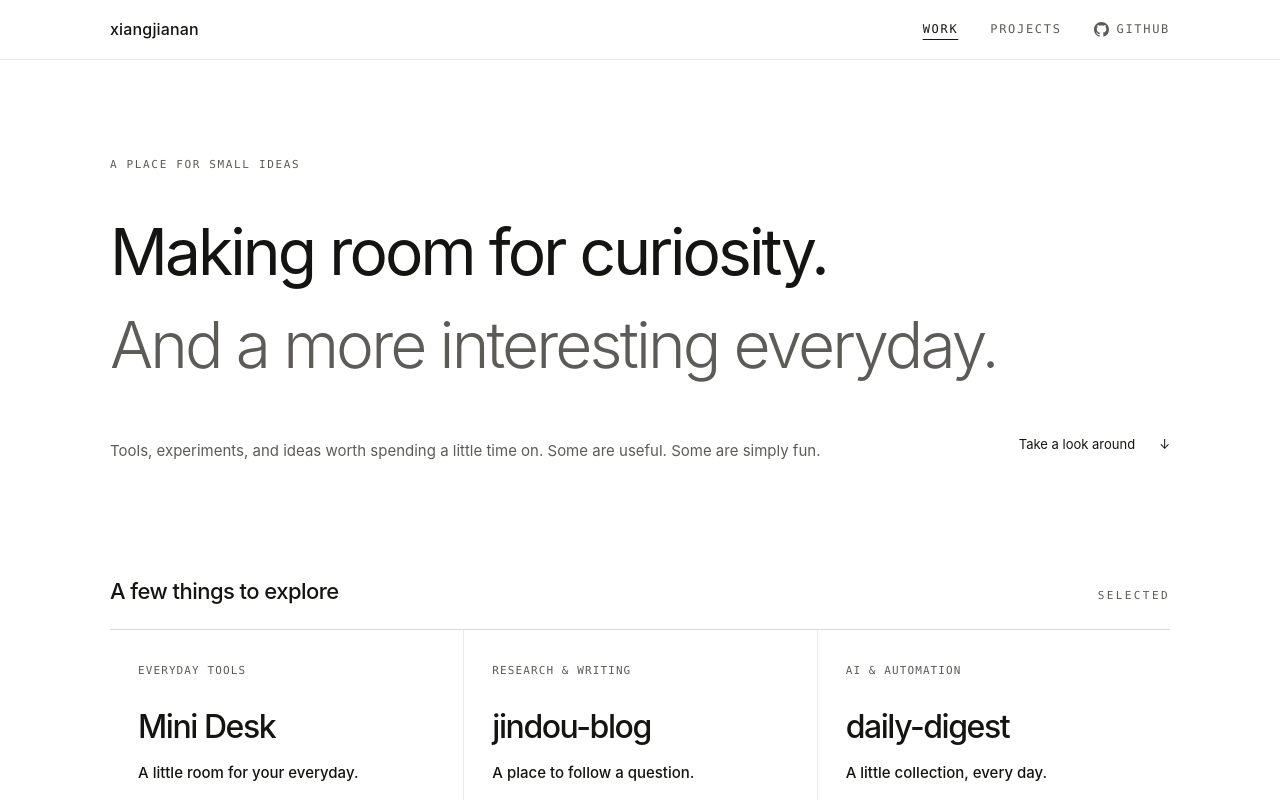
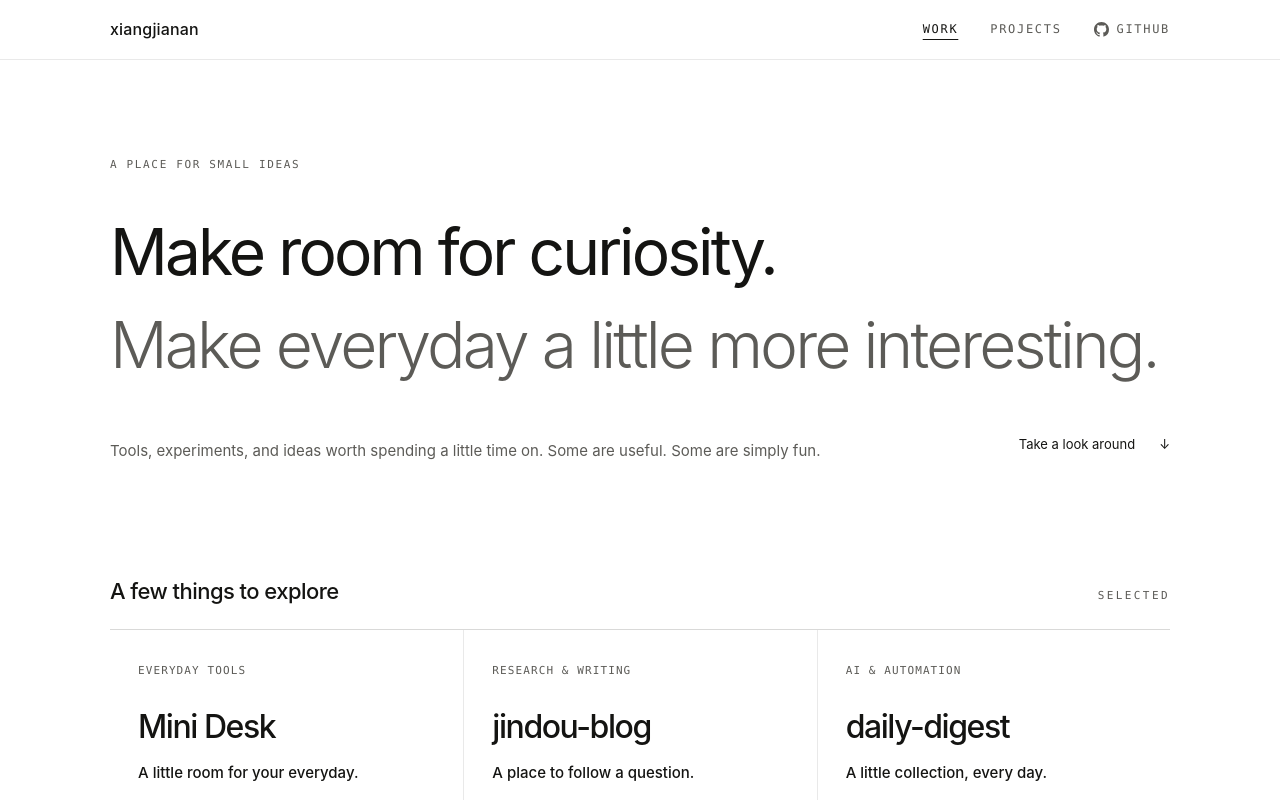
Before and after one commit to xiangjianan/xiangjianan.github.io, a Vue app: page / in a window 1280 px wide. Shown: the top 800 px of the page. Built offline with nearby package versions, Linux system fonts and the light colour scheme.

Commit message:
Update homepage slogan

```diff
--- a/src/components/HeroSection.vue
+++ b/src/components/HeroSection.vue
@@ -5,7 +5,7 @@ import { t } from '../data/locale'
   <div class="hero">
     <div class="container">
       <p class="hero-eyebrow label" v-reveal>{{ t('A PLACE FOR SMALL IDEAS', '一些小想法') }}</p>
-      <h1 v-reveal="60">{{ t('Making room for curiosity.', '给好奇心留一点空间。') }}<br><em>{{ t('And a more interesting everyday.', '让每一天多一点意思。') }}</em></h1>
+      <h1 v-reveal="60">{{ t('Make room for curiosity.', '给好奇留点空间，') }}<br><em>{{ t('Make everyday a little more interesting.', '让日子多点意思。') }}</em></h1>
       <div class="hero-bottom" v-reveal="120">
         <p class="hero-intro">{{ t('Tools, experiments, and ideas worth spending a little time on. Some are useful. Some are simply fun.', '一些工具、实验和值得花时间的小想法。有些有用，有些只是好玩。') }}</p>
         <a class="hero-cue" href="#work">{{ t('Take a look around', '随便看看') }} <span aria-hidden="true">↓</span></a>
```
